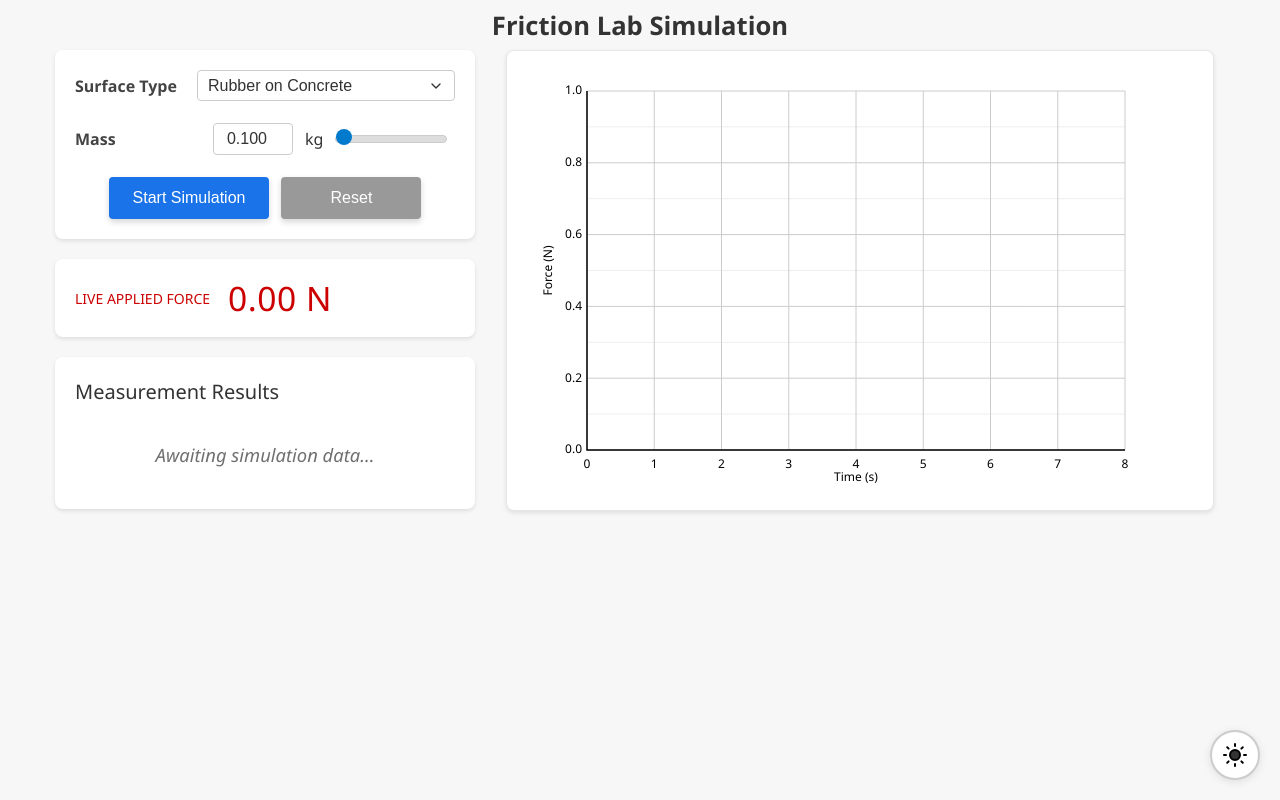
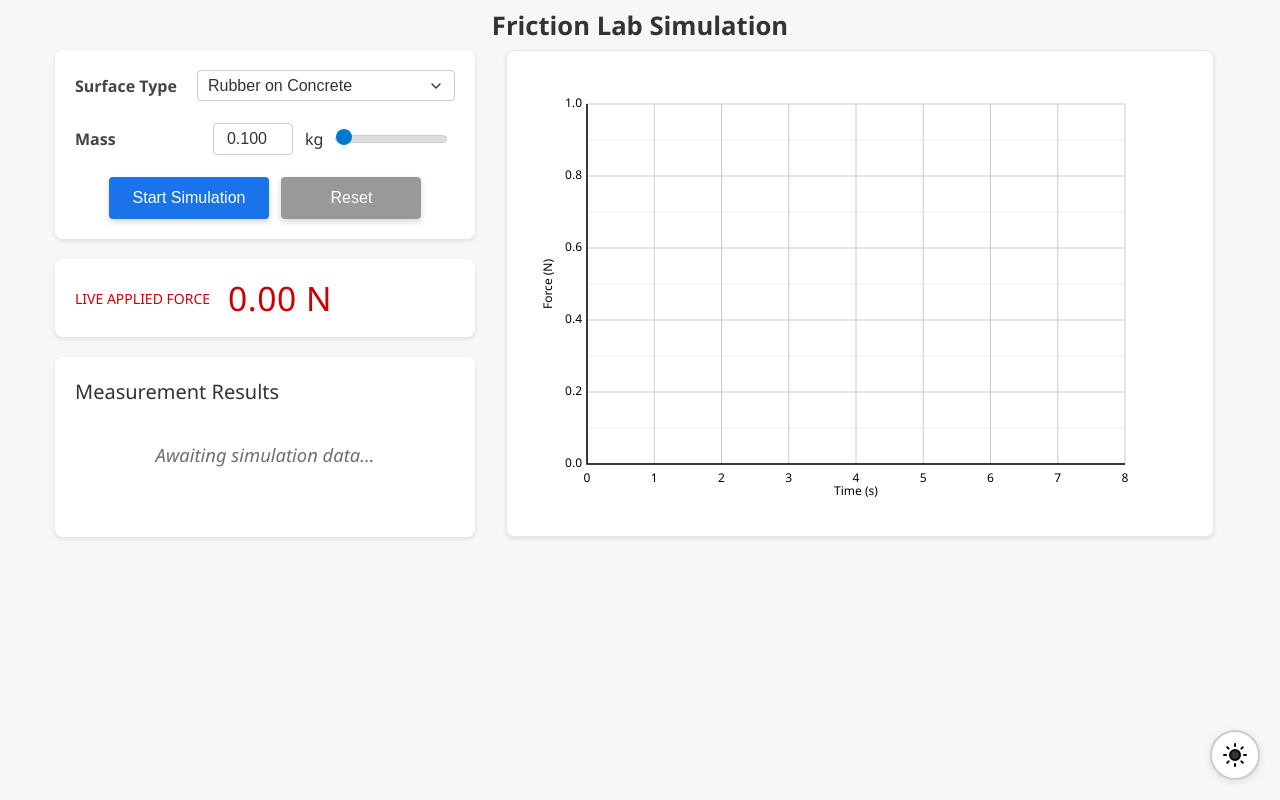
Before and after one commit to AtreyuArtax/friction_simulator, a plain HTML site: page index.html in a window 1280 px wide. Drawn offline with Linux system fonts and the light colour scheme.

Commit message:
canvas adjustments

```diff
--- a/index.html
+++ b/index.html
@@ -39,7 +39,7 @@
  *{box-sizing:border-box;}
  body{margin:0;font-family:"Segoe UI","Helvetica Neue",Arial,sans-serif;background:var(--bg);color:var(--text);overflow-y:scroll;transition:background-color 0.3s ease,color 0.3s ease;}
  h1{text-align:center;margin:12px 0 10px;font-size:1.6rem;line-height:1.1;color:var(--text);}
- .container{display:flex;flex-wrap:wrap;justify-content:center;align-items:flex-start;gap:20px;max-width:1200px;margin:0 auto 28px;padding:0 15px;}
+ .container{display:flex;flex-wrap:wrap;justify-content:center;align-items:stretch;gap:20px;max-width:1200px;margin:0 auto 28px;padding:0 15px;}
  .info-container{
     flex: 0 0 420px; /* Wider fixed width so controls fit on one line */
     display:flex;
@@ -222,6 +222,7 @@ button.action{
     box-shadow: 0 2px 4px var(--card-shadow);
     font-size: 1.15rem;
     line-height: 1.45;
+    min-height: 180px;
  }
  .results-heading {
     font-size: 1.25rem;
@@ -306,7 +307,8 @@ button.action{
    display: flex;
    align-items: center;
    justify-content: center;
-   min-height: 100%;
+   height: 100%;
+   position: relative;
 }
  .graph-card canvas{
    background:var(--card-bg);
@@ -315,7 +317,7 @@ button.action{
    width: 620px;
    height: 420px;
    max-width: 100%;
-   height: auto;
+   max-height: 100%;
 }
  @media(max-width:800px){
    .graph-container,.info-container{flex:1 1 100%;}
@@ -426,9 +428,6 @@ button.action{
     canvas.height = cssHeight * dpr;
     // Reset any existing transforms and scale once
     ctx.setTransform(dpr, 0, 0, dpr, 0, 0);
-    // Ensure the canvas CSS size remains the same
-    canvas.style.width = `${cssWidth}px`;
-    canvas.style.height = `${cssHeight}px`;
     return {dpr, cssWidth, cssHeight};
  }
 
```
